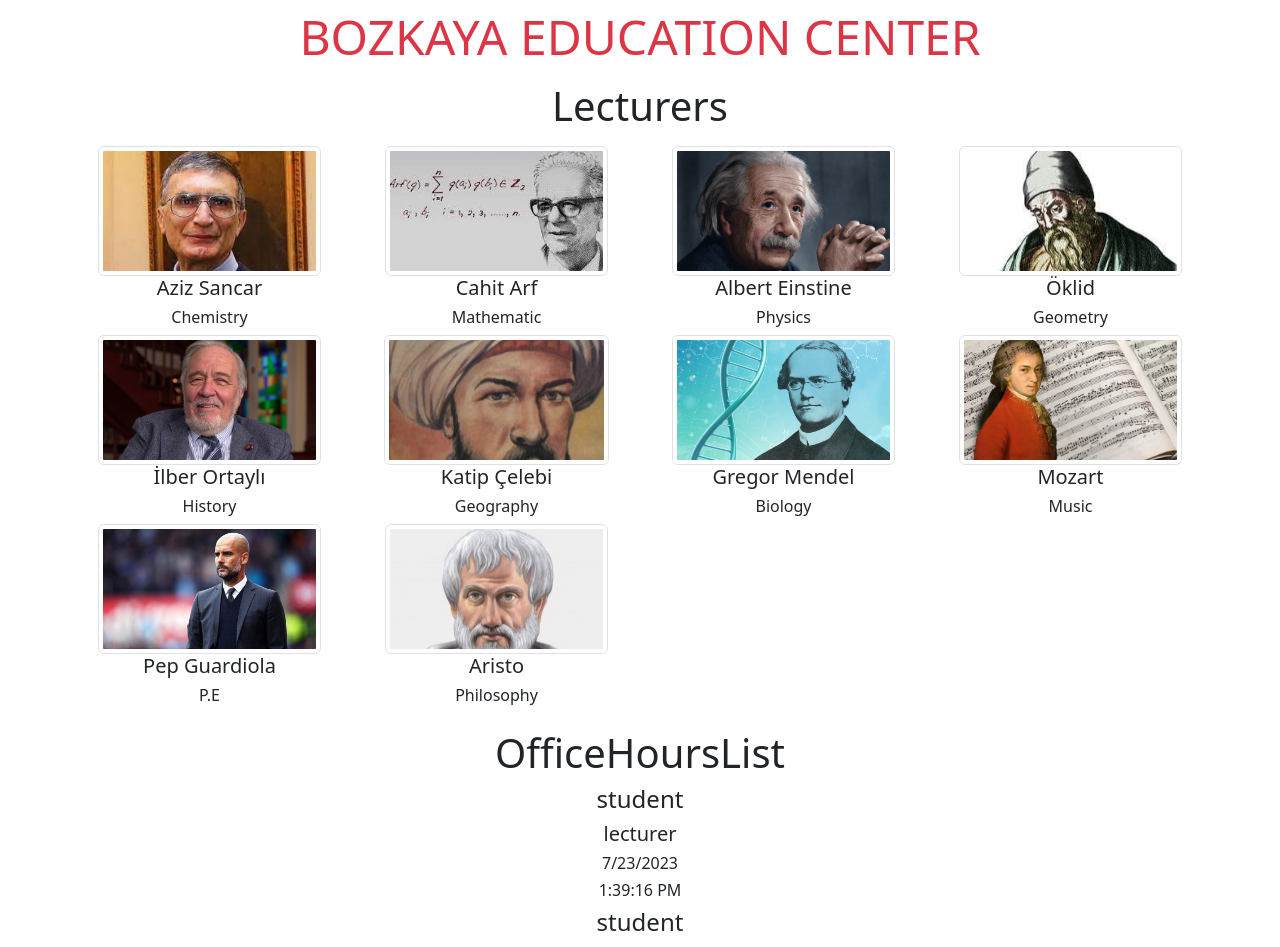
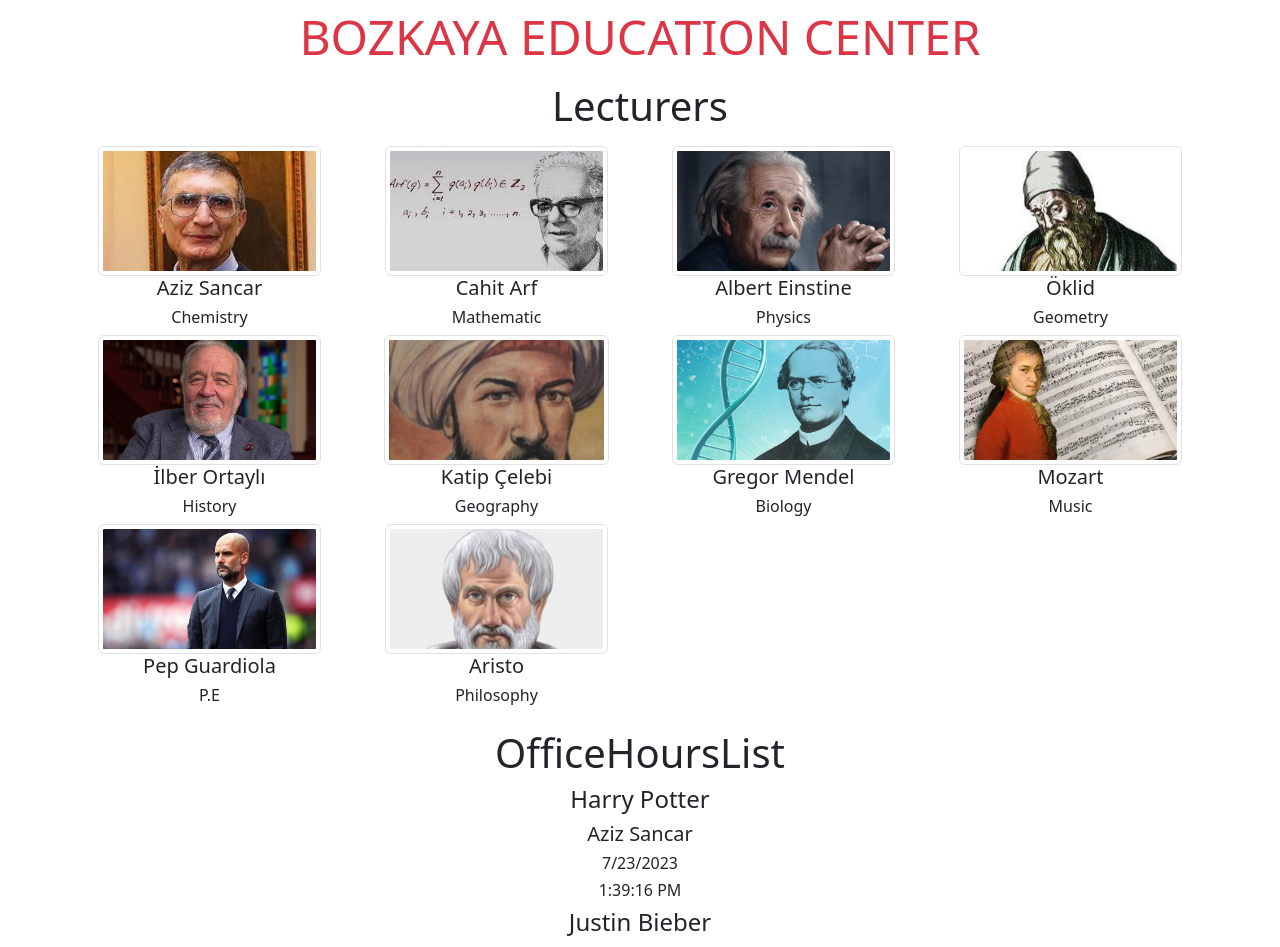
Before and after one commit to mbozkayaGitHub/educationcenter, a React (Create React App) app: page / in a window 1280 px wide. Shown: the top 947 px of the page. Built offline with nearby package versions, Linux system fonts and the light colour scheme.

Commit message:
student&lecturer

```diff
--- a/src/components/OfficeHoursList.jsx
+++ b/src/components/OfficeHoursList.jsx
@@ -6,17 +6,17 @@
     <Container className="p-2">
 
       <h3 className="display-6 mb-2">OfficeHoursList </h3>
-    {officeHoursList.map(()=>{
-
+    {officeHoursList.map((item)=>{
+const { id, student, consulted, lecturer, day } = item
       return (
         <div>
           <Row>
             <Col>
-            <h4>student</h4>
-            <h5>lecturer</h5>
+            <h4>{student}</h4>
+            <h5>{lecturer}</h5>
             </Col>
-            <h6>{new Date().toLocaleDateString()}</h6>
-                <h6>{new Date().toLocaleTimeString()}</h6>
+            <h6>{new Date(day).toLocaleDateString()}</h6>
+                <h6>{new Date(day).toLocaleTimeString()}</h6>
           </Row>
         </div>
       )
```
